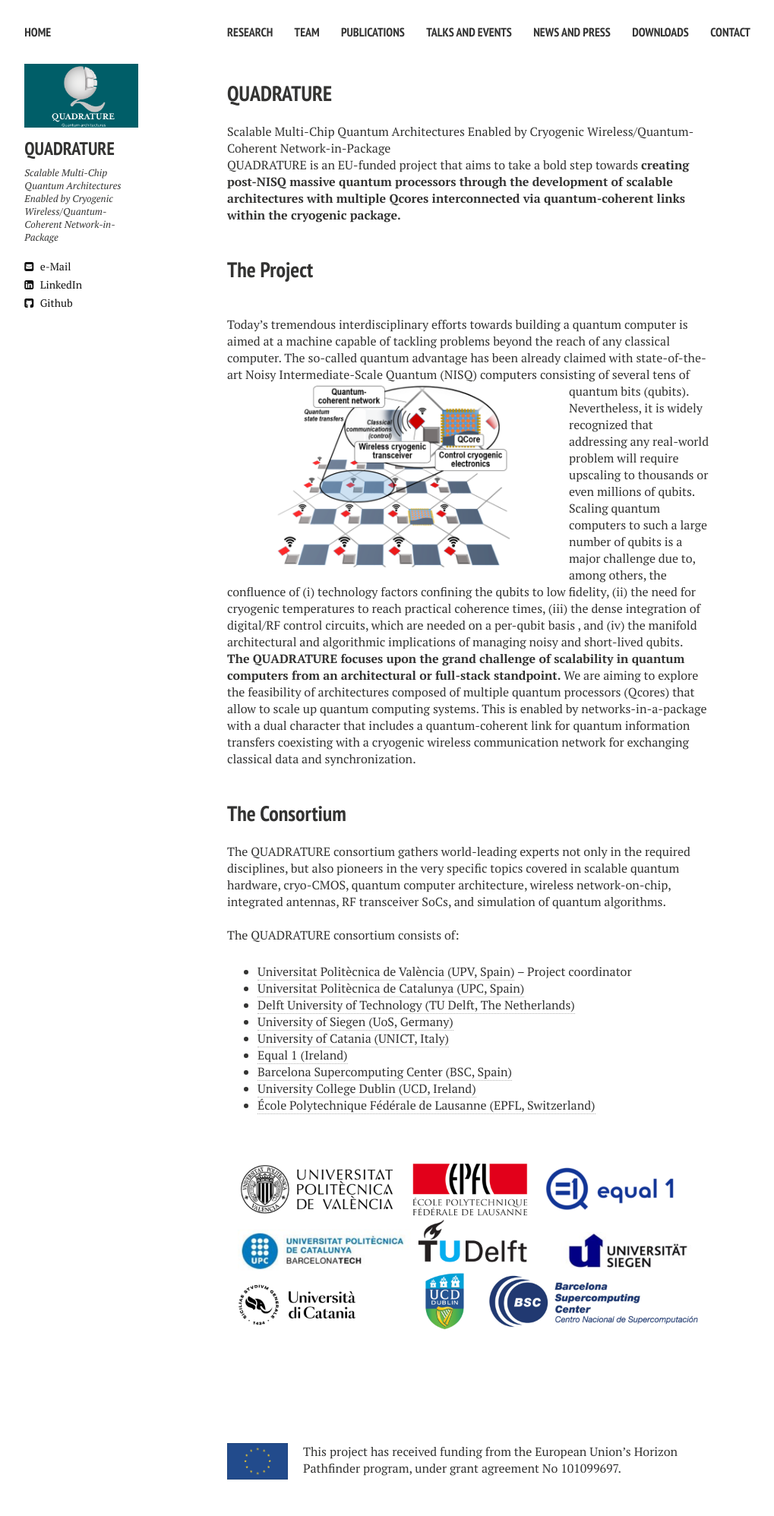
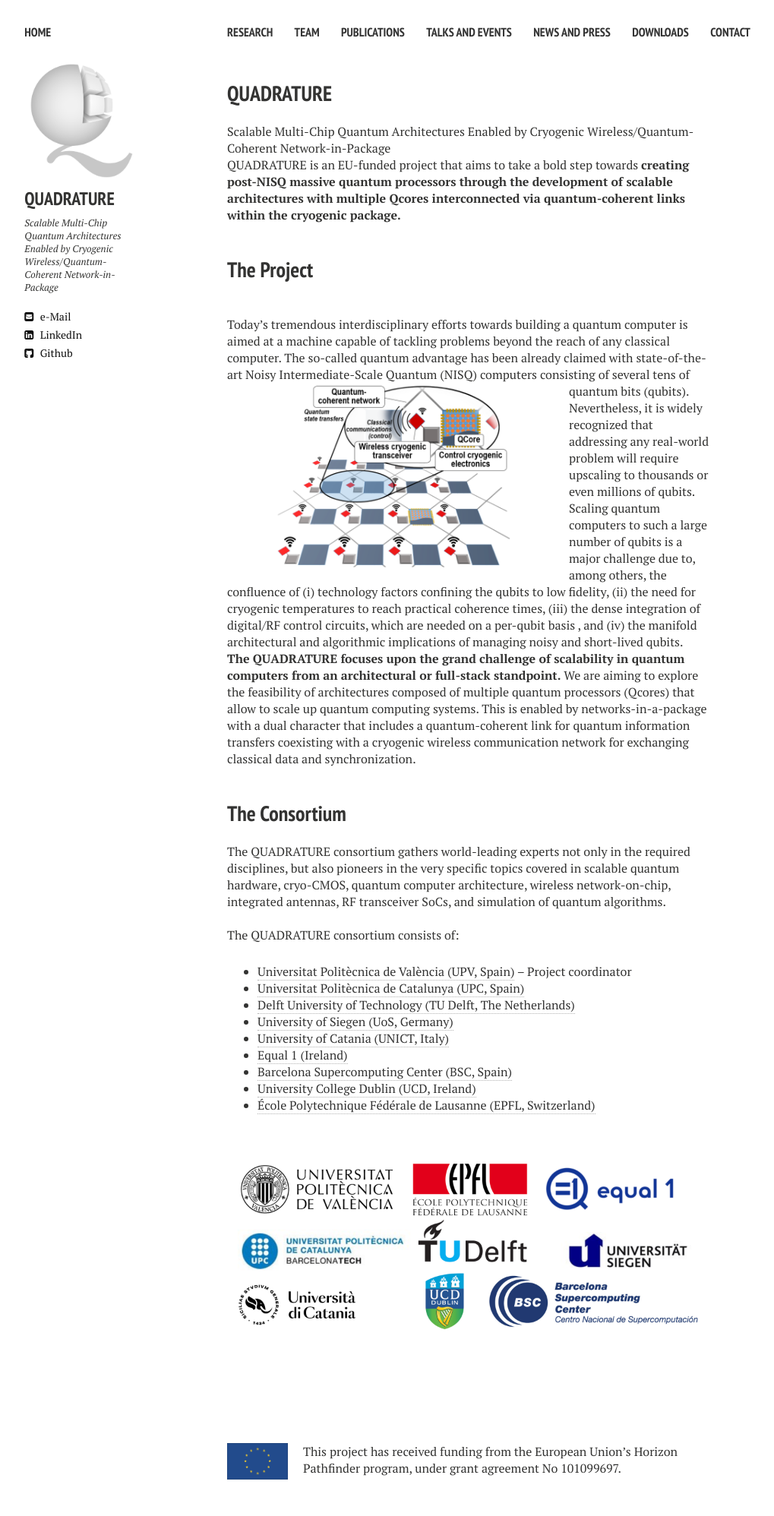
Before and after one commit to biddu/biddu.github.io, a Jekyll site: the page built from index.md, in a window 1280 px wide. Shown: the whole page at 76% size, without its empty margins (21-1040 px from the left). Built offline with Jekyll 4.4.1, drawn with Linux system fonts in a browser that asks for light colours; nearby versions of some CDN libraries; comment, search, counter and statistics services are not loaded.

Commit message:
Update _config.yml

```diff
--- a/_config.yml
+++ b/_config.yml
@@ -15,7 +15,7 @@ url:              https://biddu.github.io/
 # Owner/author information
 owner:
   name:           QUADRATURE
-  avatar:         LogoV14.png
+  avatar:         logo-q.png
   #logo:          LogoV14.png
   bio:            Scalable Multi-Chip Quantum Architectures Enabled by Cryogenic Wireless/Quantum-Coherent Network-in-Package
   email:          info_quadrature@upv.es
```
